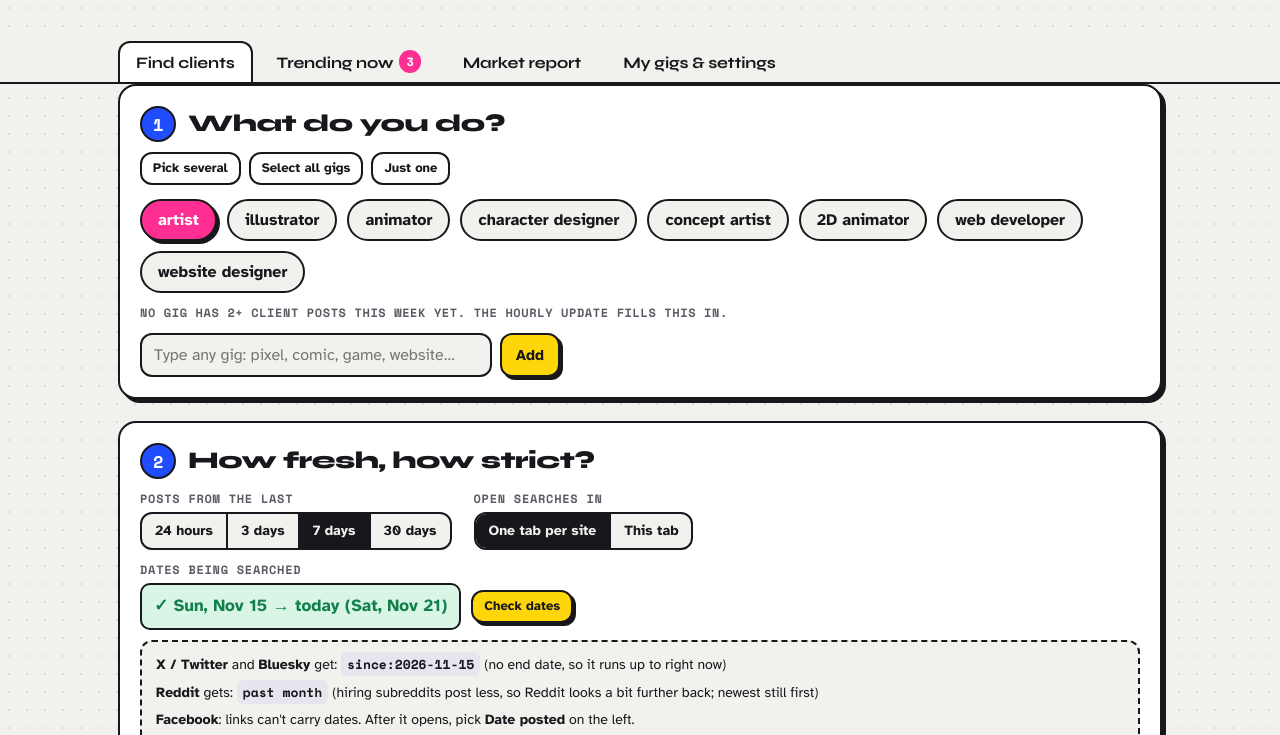
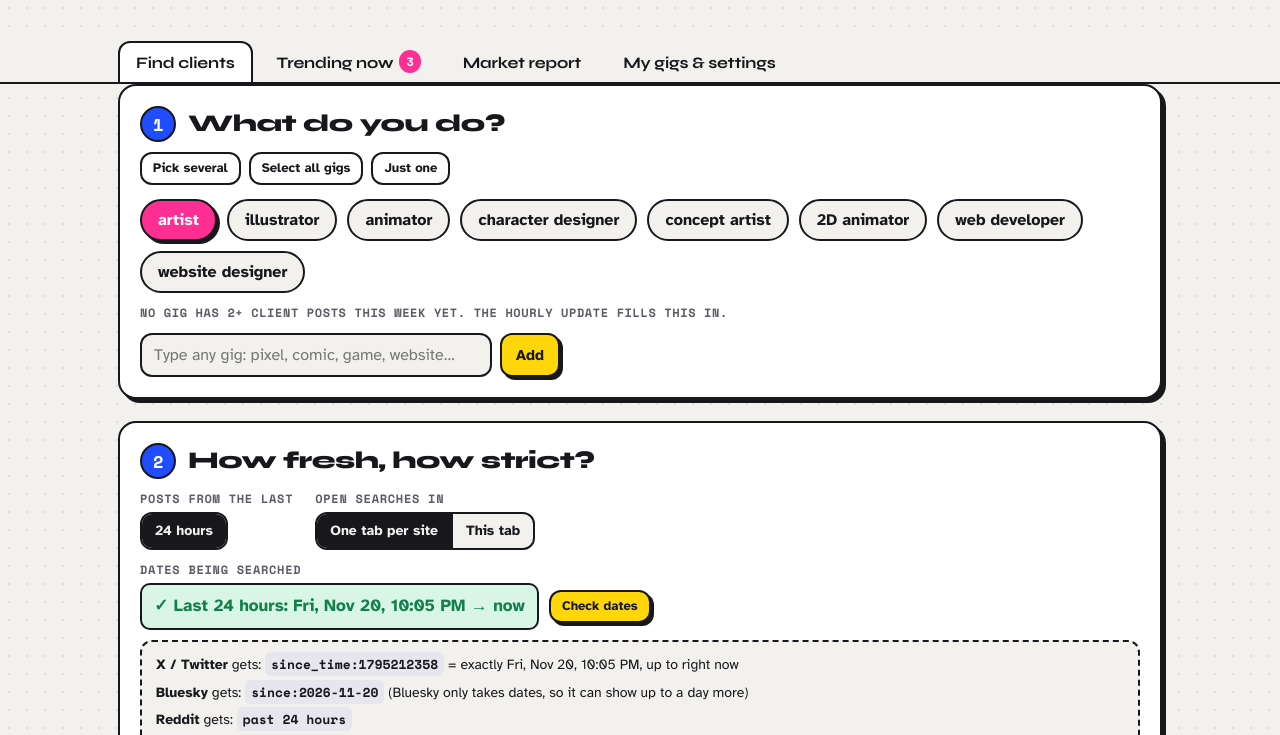
Before and after one commit to Ali200613/post-finder, a plain HTML site: page index.html in a window 1280 px wide. Shown: the part 217-952 px from the top of the page. Drawn offline with nearby package versions, Linux system fonts and the light colour scheme.

Commit message:
Only search the last 24 hours (exact time on X)
Co-Authored-By: Claude Opus 5.5 <noreply@anthropic.com>

```diff
--- a/index.html
+++ b/index.html
@@ -314,9 +314,6 @@ footer p { max-width: 70ch; margin: 0 0 8px; }
           <span class="label">Posts from the last</span>
           <div class="seg" id="range" role="group" aria-label="Time range">
             <button type="button" data-days="1">24 hours</button>
-            <button type="button" data-days="3">3 days</button>
-            <button type="button" data-days="7">7 days</button>
-            <button type="button" data-days="30">30 days</button>
           </div>
         </div>
         <div id="openBox">
@@ -534,8 +531,8 @@ function link(cls, plat, href, html) {
 // ================== state ==================
 let keywords = store.get("pf.keywords.v2", DEFAULTS.slice());
 let current = store.get("pf.current", keywords[0] || "");
-let days = store.get("pf.days", 7);
-if (![1, 3, 7, 30].includes(days)) days = 7;
+// Only the last 24 hours: the freshest posts, where a reply still has a chance.
+let days = 1;
 $("real").checked = store.get("pf.real", true);
 function setDays(n) {
   days = n;
@@ -571,7 +568,12 @@ const R_NOT = ' NOT title:"for hire" NOT flair:"for hire" NOT title:"commissions
 function untilNext(d) { const x = new Date(d + "T00:00:00"); x.setDate(x.getDate() + 1); return ymd(x); }
 // X/Bluesky "until:" means "before this day", so including today needs tomorrow's date,
 // which looks wrong. When the end date is today, leave "until:" out: no end means "up to now".
-function dateTerms() {
+// "Last 24 hours": X reads since:<date> in UTC, so after midnight a local date can be in X's future
+// and show nothing. X gets the exact moment 24 hours ago (since_time = seconds since 1970) instead.
+// Bluesky gets the UTC day of 24 hours ago (it only takes dates).
+const ago24 = () => new Date(Date.now() - 864e5);
+function dateTerms(plat = "x") {
+  if (days === 1) return plat === "x" ? " since_time:" + Math.floor(ago24() / 1000) : " since:" + ago24().toISOString().slice(0, 10);
   let s = "";
   const from = $("from").value, to = $("to").value, today = ymd(new Date());
   if (from) s += " since:" + from;
@@ -596,11 +598,11 @@ const URL_FOR = {
   reddit: (q, raw) => {
     if (!isReal()) return `https://www.reddit.com/search/?q=${enc(q + R_NOT)}&sort=new&t=${redditT()}`;
     const p = raw ? q : redditPlain(q), qq = (/\bhiring\b|\bflair:/i.test(p) ? p : "hiring " + p) + R_NOT;
-    const t = ["day", "week"].includes(redditT()) ? "month" : redditT();
+    const t = redditT();
     return `https://www.reddit.com/r/${HIRE_SUBS.join("+")}/search/?q=${enc(qq)}&restrict_sr=1&sort=new&t=${t}`;
   },
   fb: q => `https://www.facebook.com/search/posts/?q=${enc(q + (isReal() ? " paid" : ""))}`,
-  bsky: q => `https://bsky.app/search?q=${enc(q + dateTerms())}`,
+  bsky: q => `https://bsky.app/search?q=${enc(q + dateTerms("bsky"))}`,
 };
 const TEMPLATES = {
   x: r => [
@@ -697,12 +699,15 @@ function platformCard(p, items, opts = {}) {
 function renderDates() {
   const from = $("from").value, to = $("to").value, today = ymd(new Date());
   const toTxt = !to || to >= today ? `today (${niceDay(today)})` : niceDay(to);
-  $("dateLine").textContent = from ? `✓ ${niceDay(from)} → ${toTxt}` : "No start date: all time";
-  const rt = redditT(), rtReal = isReal() && ["day", "week"].includes(rt) ? "month" : rt;
+  const t24 = d => d.toLocaleString([], { weekday: "short", day: "numeric", month: "short", hour: "numeric", minute: "2-digit" });
+  $("dateLine").textContent = days === 1 ? `✓ Last 24 hours: ${t24(ago24())} → now` : from ? `✓ ${niceDay(from)} → ${toTxt}` : "No start date: all time";
+  const rt = redditT(), rtReal = rt;
   const rLabel = { day: "past 24 hours", week: "past week", month: "past month", year: "past year", all: "all time" }[rtReal];
   const terms = dateTerms().trim() || "(no dates)";
-  $("dateDetail").innerHTML =
-    `<div><b>X / Twitter</b> and <b>Bluesky</b> get: <code>${esc(terms)}</code>${to && to < today ? "" : " (no end date, so it runs up to right now)"}</div>` +
+  $("dateDetail").innerHTML = (days === 1
+    ? `<div><b>X / Twitter</b> gets: <code>${esc(terms)}</code> = exactly ${esc(t24(ago24()))}, up to right now</div>` +
+      `<div><b>Bluesky</b> gets: <code>${esc(dateTerms("bsky").trim())}</code> (Bluesky only takes dates, so it can show up to a day more)</div>`
+    : `<div><b>X / Twitter</b> and <b>Bluesky</b> get: <code>${esc(terms)}</code>${to && to < today ? "" : " (no end date, so it runs up to right now)"}</div>`) +
     `<div><b>Reddit</b> gets: <code>${esc(rLabel)}</code>${rtReal !== rt ? " (hiring subreddits post less, so Reddit looks a bit further back; newest still first)" : ""}</div>` +
     `<div><b>Facebook</b>: links can't carry dates. After it opens, pick <b>Date posted</b> on the left.</div>` +
     `<div>Want other dates? Set exact dates in <a href="#settings">My gigs &amp; settings</a>.</div>`;
@@ -1020,7 +1025,7 @@ function wireAutocomplete(formId, inputId, boxId, select) {
 wireAutocomplete("quickForm", "quickAdd", "quickSugg", true);
 wireAutocomplete("addForm", "kwInput", "kwSugg", false);
 $("reset").addEventListener("click", () => {
-  keywords = DEFAULTS.slice(); current = keywords[0]; selected = [current]; multi = false; $("real").checked = true; setDays(7); save(); renderAll(); show("find");
+  keywords = DEFAULTS.slice(); current = keywords[0]; selected = [current]; multi = false; $("real").checked = true; setDays(1); save(); renderAll(); show("find");
 });
 
 // tabs with #hash so each section can be bookmarked
```
